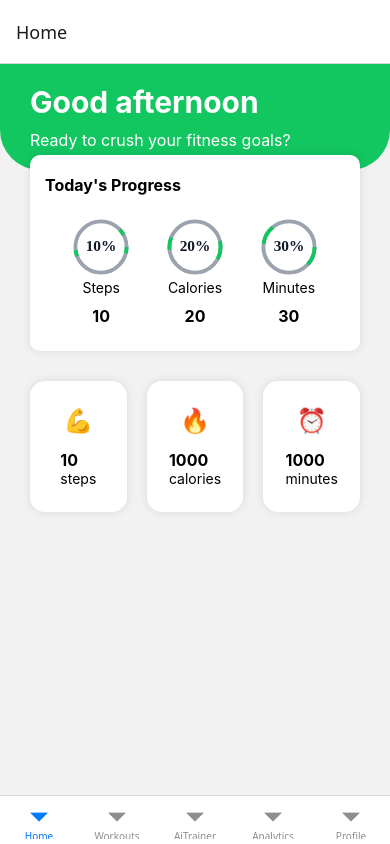
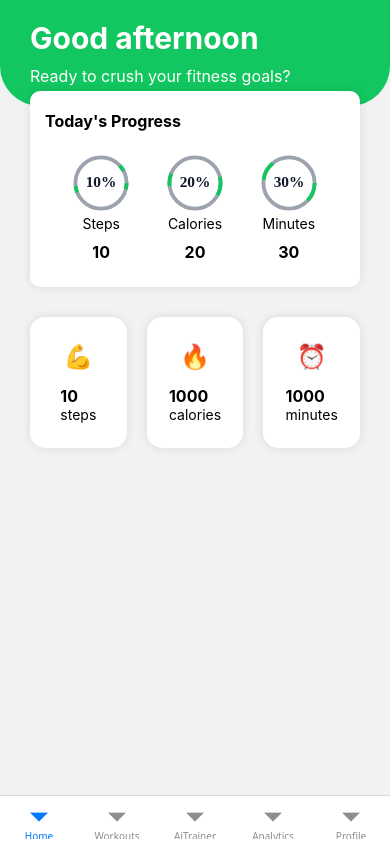
Before and after one commit to IvanTsve/fit-native-cardio, a React Native app: screen / in a window 390 px wide. Built offline with nearby package versions, Linux system fonts and the light colour scheme.

Commit message:
hide home nav tab

```diff
--- a/src/navigation/MainTabs.jsx
+++ b/src/navigation/MainTabs.jsx
@@ -11,7 +11,7 @@ const Tab = createBottomTabNavigator();
 export default function MainTabs() {
   return (
     <Tab.Navigator>
-      <Tab.Screen name="Home" component={HomeScreen} />
+      <Tab.Screen name="Home" component={HomeScreen} options={{ headerShown: false }} />
       <Tab.Screen name="Workouts" component={WorkoutsScreen} />
       <Tab.Screen name="AiTrainer" component={AiTrainerScreen} />
       <Tab.Screen name="Analytics" component={AnalyticsScreen} />
```
